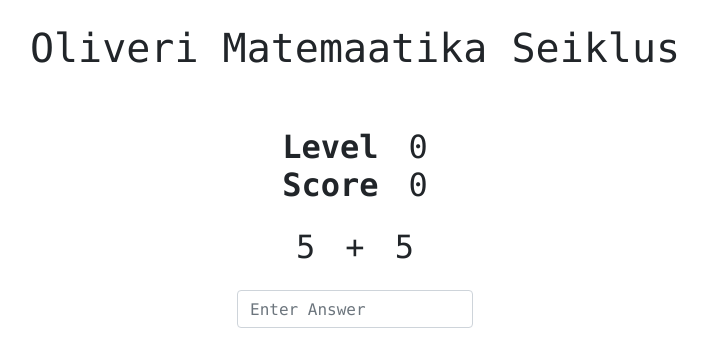
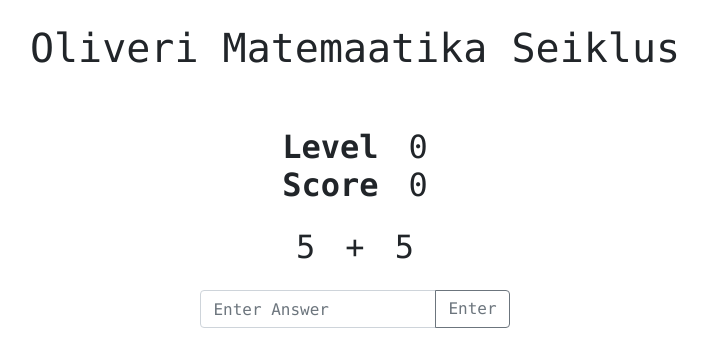
Before and after one commit to tomimarkus991/Oliveri-Matemaatika-Seiklus, a PHP site: page / in a window 1280 px wide. Shown: the top 360 px of the page, without its empty margins (285-992 px from the left). Run offline with PHP 8.4, Linux system fonts and the light colour scheme.

Commit message:
add enter button

```diff
--- a/home.html
+++ b/home.html
@@ -47,8 +47,11 @@
 
     <!-- Form -->
     <form class="user-answer-form form-inline">
-        <div class="form-group mx-sm-3 mb-2">
+        <div class="form-group input-group mx-sm-3 mb-2">
             <input class="form-control user-answer" type="number" placeholder="Enter Answer"></input>
+            <div class="input-group-append">
+                <button class="btn btn-outline-secondary" type="submit">Enter</button>
+              </div>
         </div>
     </form>
     </div>
--- a/styles.css
+++ b/styles.css
@@ -31,3 +31,9 @@ form {
 .set-input {
   min-width: 14em;
 }
+
+@media (max-width: 576px) {
+   {
+    color: green;
+  }
+}
```
